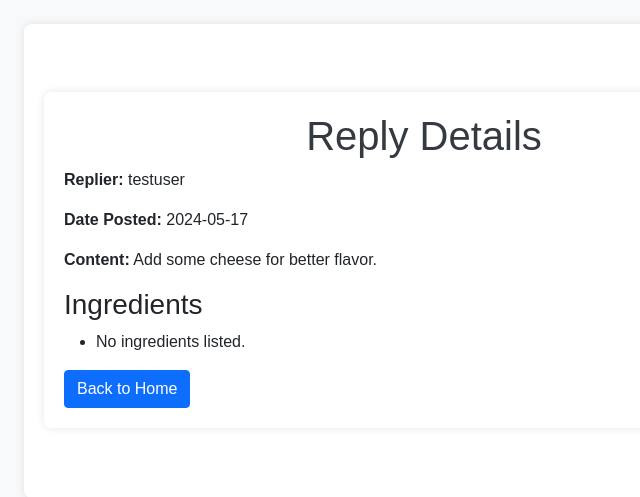
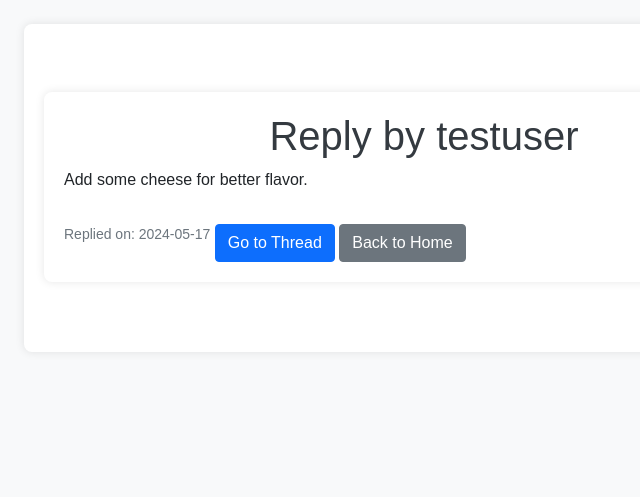
Before and after one commit to swimmingdiscount/OnlyRecipes, a Flask app: page /view_reply/1 in a window 1280 px wide. Shown: the part 56-553 px from the top of the page, without its empty margins (216-856 px from the left). Run offline with Flask 3, Linux system fonts and the light colour scheme.

Commit message:
highlighting of reply when thread is clicked on to from reply

```diff
--- a/app/routes.py
+++ b/app/routes.py
@@ -120,6 +120,8 @@ def create_recipe_request():
 def view_recipe_request(id):
     recipe_request = RecipeRequest.query.get_or_404(id)
     form = RecipeReplyForm()
+    highlighted_reply_id = request.args.get('reply_id', type=int)
+
     if form.validate_on_submit():
         reply = RecipeReply(
             content=form.content.data,
@@ -127,10 +129,20 @@ def view_recipe_request(id):
             user_id=current_user.id
         )
         db.session.add(reply)
+        if form.add_as_recipe.data:
+            new_recipe = Recipe(
+                title=form.recipe_title.data,
+                ingredients=form.recipe_ingredients.data,
+                instructions=form.recipe_instructions.data,
+                created_at=datetime.utcnow(),
+                user_id=current_user.id
+            )
+            db.session.add(new_recipe)
         db.session.commit()
         flash('Your reply has been posted!', 'success')
         return redirect(url_for('main.view_recipe_request', id=recipe_request.id))
-    return render_template('view_recipe_request.html', request=recipe_request, form=form)
+    return render_template('view_recipe_request.html', request=recipe_request, form=form, highlighted_reply_id=highlighted_reply_id)
+
 
 @bp.route('/update_recipe_request/<int:id>', methods=['GET', 'POST'])
 @login_required
--- a/app/templates/view_recipe_request.html
+++ b/app/templates/view_recipe_request.html
@@ -22,7 +22,7 @@
             <h3>Comments</h3>
             <ul class="list-group">
                 {% for reply in request.replies %}
-                    <li class="list-group-item">
+                    <li class="list-group-item {% if reply.id == highlighted_reply_id %}bg-warning{% endif %}">
                         <p>{{ reply.content }}</p>
                         <small class="text-muted">By {{ reply.replier.username }} on {{ reply.created_at.strftime('%Y-%m-%d') }}</small>
                         {% if reply.user_id == current_user.id %}
--- a/app/templates/view_reply.html
+++ b/app/templates/view_reply.html
@@ -4,21 +4,12 @@
 <div class="container mt-5">
     <div class="row">
         <div class="col-md-12">
-            <h1>Reply Details</h1>
-            <p><strong>Replier:</strong> {{ reply.replier.username }}</p>
-            <p><strong>Date Posted:</strong> {{ reply.created_at.strftime('%Y-%m-%d') }}</p>
-            <p><strong>Content:</strong> {{ reply.content }}</p>
+            <h1>Reply by {{ reply.replier.username }}</h1>
+            <p>{{ reply.content }}</p>
+            <small class="text-muted">Replied on: {{ reply.created_at.strftime('%Y-%m-%d') }}</small>
 
-            <h3>Ingredients</h3>
-            <ul>
-                {% for ingredient in reply.ingredients %}
-                    <li>{{ ingredient.name }}</li>
-                {% else %}
-                    <li>No ingredients listed.</li>
-                {% endfor %}
-            </ul>
-
-            <a href="{{ url_for('main.index') }}" class="btn btn-primary">Back to Home</a>
+            <a href="{{ url_for('main.view_recipe_request', id=reply.request_id, reply_id=reply.id) }}" class="btn btn-primary mt-3">Go to Thread</a>
+            <a href="{{ url_for('main.index') }}" class="btn btn-secondary mt-3">Back to Home</a>
         </div>
     </div>
 </div>
```
